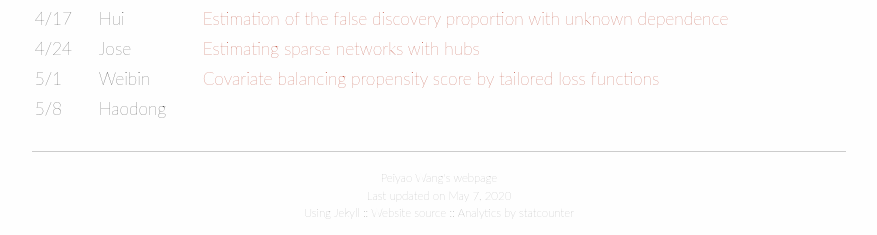
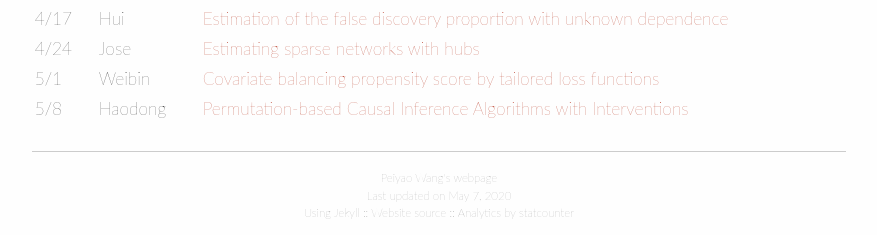
Before and after one commit to peiyaow/peiyaow.github.io, a Jekyll site: the page built from group_meeting/2020Spring.md, in a window 1280 px wide. Shown: the part 822-1057 px from the top of the page, without its empty margins (201-1078 px from the left). Built offline with Jekyll 4.4.1, drawn with Linux system fonts in a browser that asks for light colours.

Commit message:
Update 2020Spring.md

```diff
--- a/group_meeting/2020Spring.md
+++ b/group_meeting/2020Spring.md
@@ -29,4 +29,4 @@ Zoom URL: [https://unc.zoom.us/j/725834751](https://unc.zoom.us/j/725834751)
 |  4/17  |	Hui   | [Estimation of the false discovery proportion with unknown dependence](https://rss.onlinelibrary.wiley.com/doi/epdf/10.1111/rssb.12204) |
 |  4/24   | Jose  | [Estimating sparse networks with hubs](https://arxiv.org/pdf/1904.09394.pdf)|
 |  5/1   |	 Weibin | [Covariate balancing propensity score by tailored loss functions]({{site.url}}/paper/Covariate balancing propensity score by tailored loss functions.pdf)|
-|  5/8  |	 Haodong  |  |
+|  5/8  | Haodong | [Permutation-based Causal Inference Algorithms with Interventions](https://arxiv.org/pdf/1705.10220.pdf) |
```
